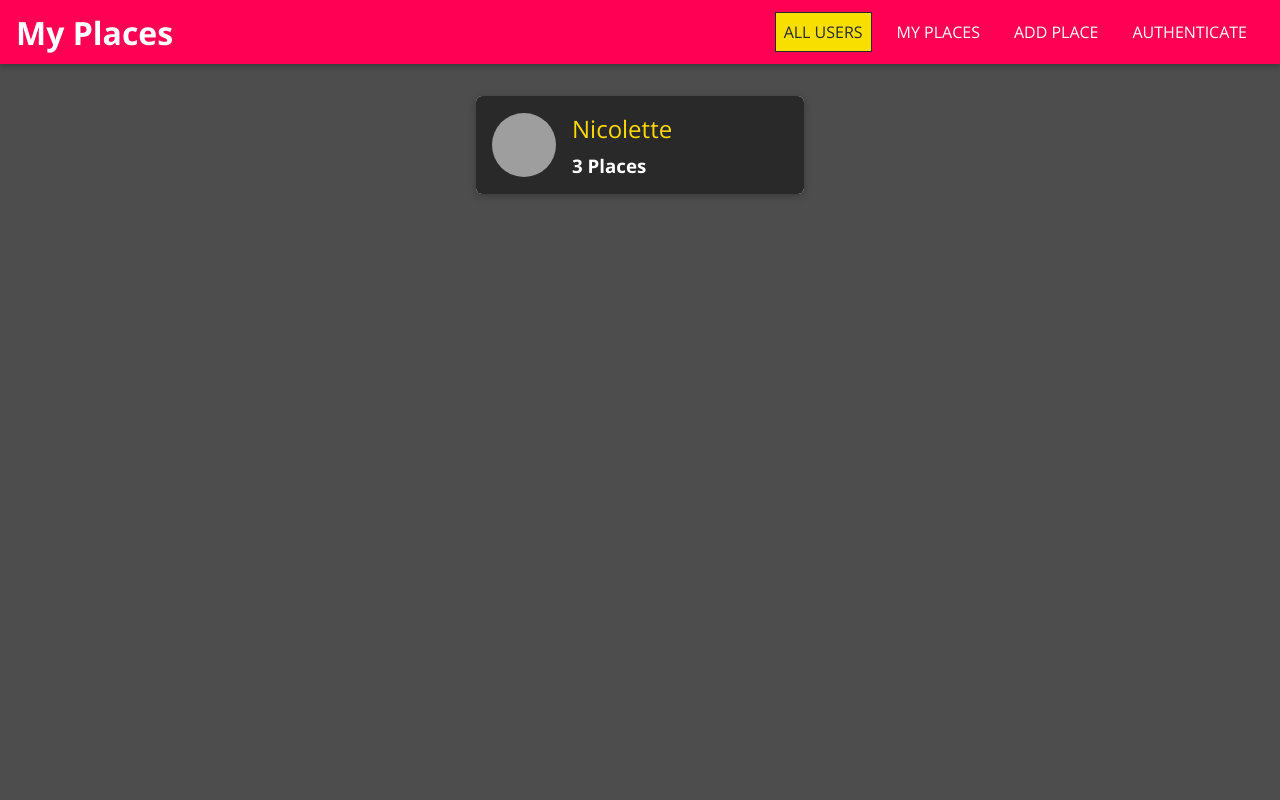
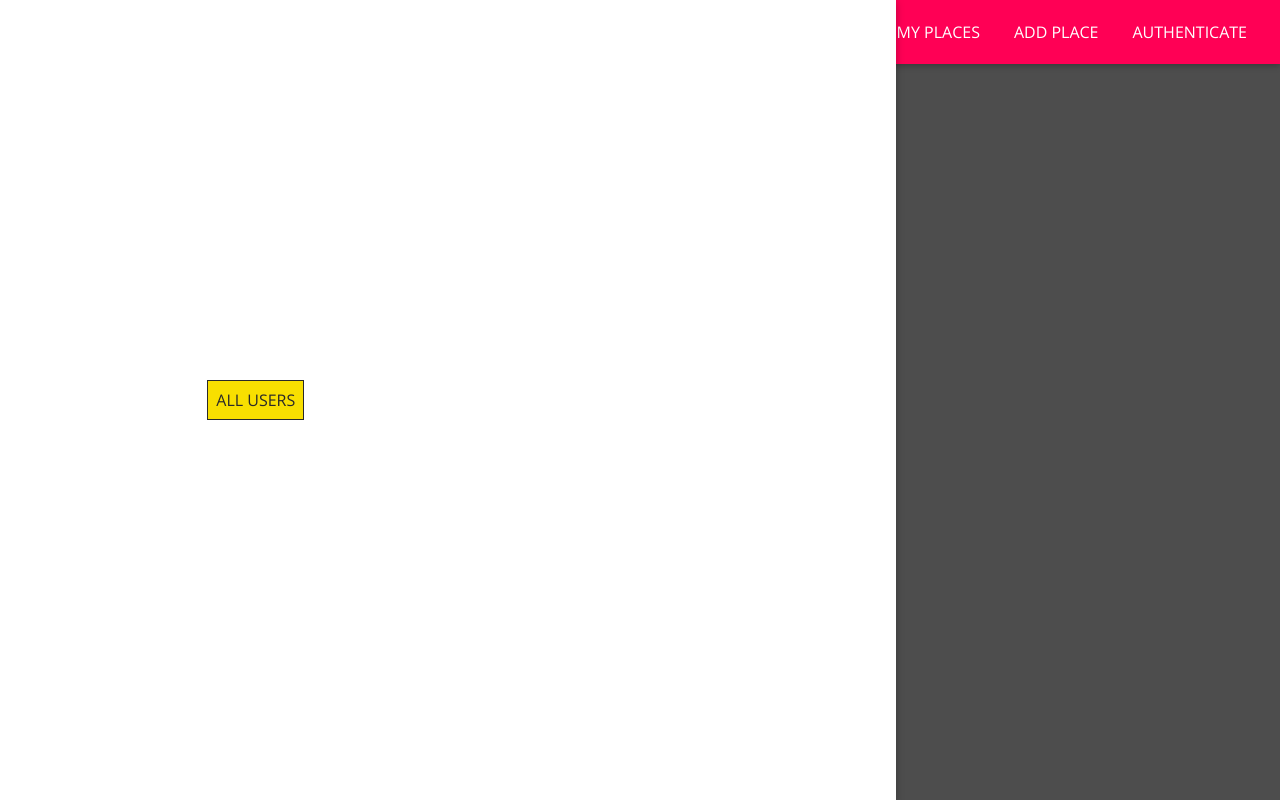
Before and after one commit to hyhong-code/my-places, a React (Create React App) app in the folder client/: page / in a window 1280 px wide. Built offline with nearby package versions, Linux system fonts and the light colour scheme; grey boxes are pictures that could not be loaded.

Commit message:
attach Sidedrawer to MainNavigation

```diff
--- a/client/src/shared/components/Navigation/MainNavigation.js
+++ b/client/src/shared/components/Navigation/MainNavigation.js
@@ -1,11 +1,18 @@
-import React from "react";
+import React, { Fragment } from "react";
 import MainHeader from "./MainHeader";
 import { Link } from "react-router-dom";
 import NavLinks from "./NavLinks";
+import SideDrawer from "./SideDrawer";
 import "./MainNavigation.css";
 
 const MainNavigation = () => {
   return (
+    <Fragment>
+      <SideDrawer>
+        <nav className="main-navigation__drawer-nav">
+          <NavLinks />
+        </nav>
+      </SideDrawer>
       <MainHeader>
         <button className="main-navigation__menu-btn">
           <span></span>
@@ -15,10 +22,11 @@
         <h1 className="main-navigation__title">
           <Link to="/">My Places</Link>
         </h1>
-      <nav>
+        <nav className="main-navigation__header-nav">
           <NavLinks />
         </nav>
       </MainHeader>
+    </Fragment>
   );
 };
 
--- a/client/src/shared/components/Navigation/SideDrawer.css
+++ b/client/src/shared/components/Navigation/SideDrawer.css
@@ -0,0 +1,10 @@
+.side-drawer {
+  position: fixed;
+  left: 0;
+  top: 0;
+  z-index: 100;
+  height: 100vh;
+  width: 70%;
+  background: white;
+  box-shadow: 0 2px 8px rgba(0, 0, 0, 0.26);
+}
--- a/client/src/shared/components/Navigation/SideDrawer.js
+++ b/client/src/shared/components/Navigation/SideDrawer.js
@@ -0,0 +1,8 @@
+import React from "react";
+import "./SideDrawer.css";
+
+const SideDrawer = ({ children }) => {
+  return <aside className="side-drawer">{children}</aside>;
+};
+
+export default SideDrawer;
```
Lines whose indentation alone changed are shown as unchanged.
